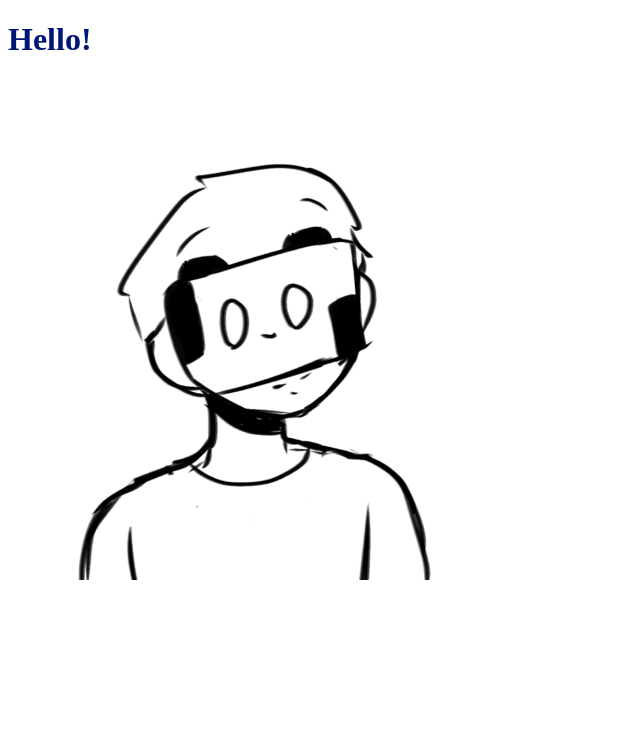
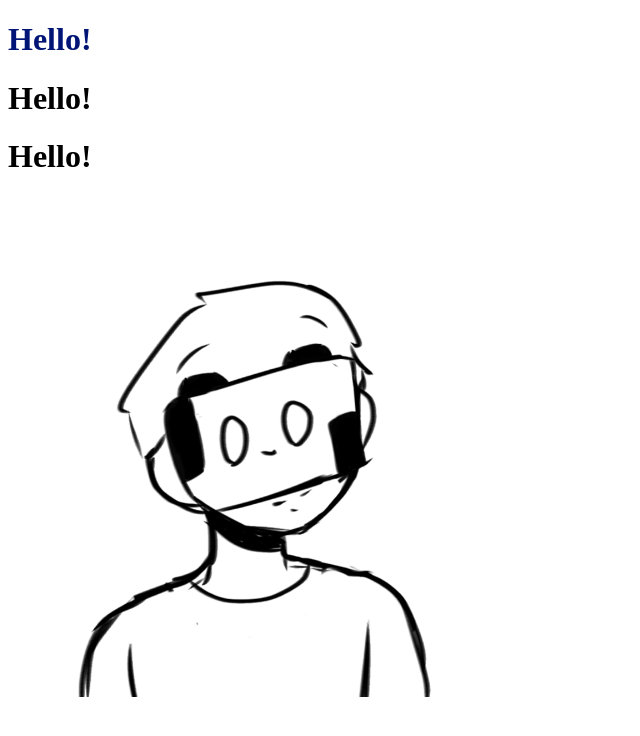
Before and after one commit to Diego-TD/portfolio2023, a website: page index.html in a window 1280 px wide. Shown: the whole page, without its empty margins (0-640 px from the left). Drawn offline with Linux system fonts and the light colour scheme.

Commit message:
[test] html test validation

```diff
--- a/index.html
+++ b/index.html
@@ -11,6 +11,12 @@
     <h1 class="test">
         Hello!
     </h1>
+    <h1 id="test">
+        Hello!
+    </h1>
+    <h1 id="test">
+        Hello!
+    </h1>
     <img src="./images/DTD2.png" style="height: 500px;">
 </body>
 </html>
```
